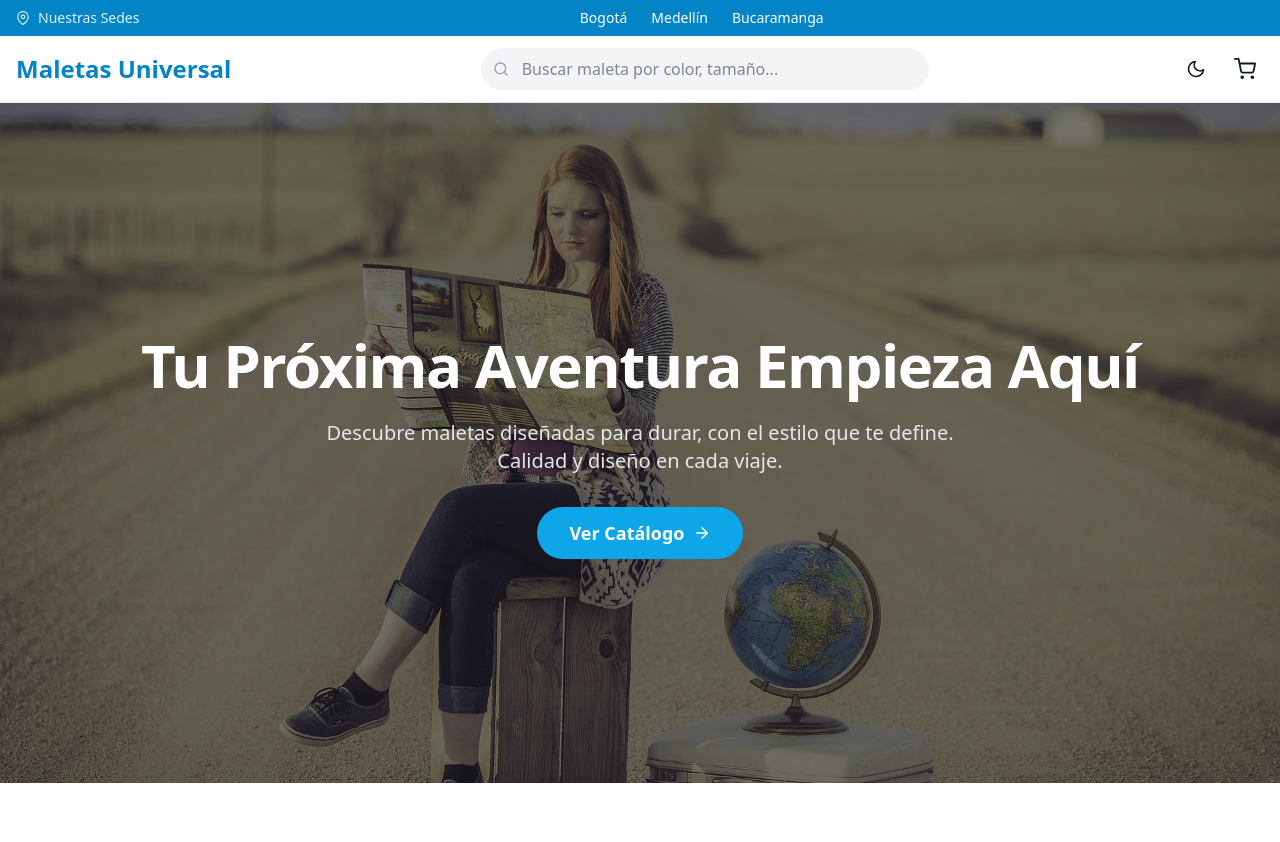
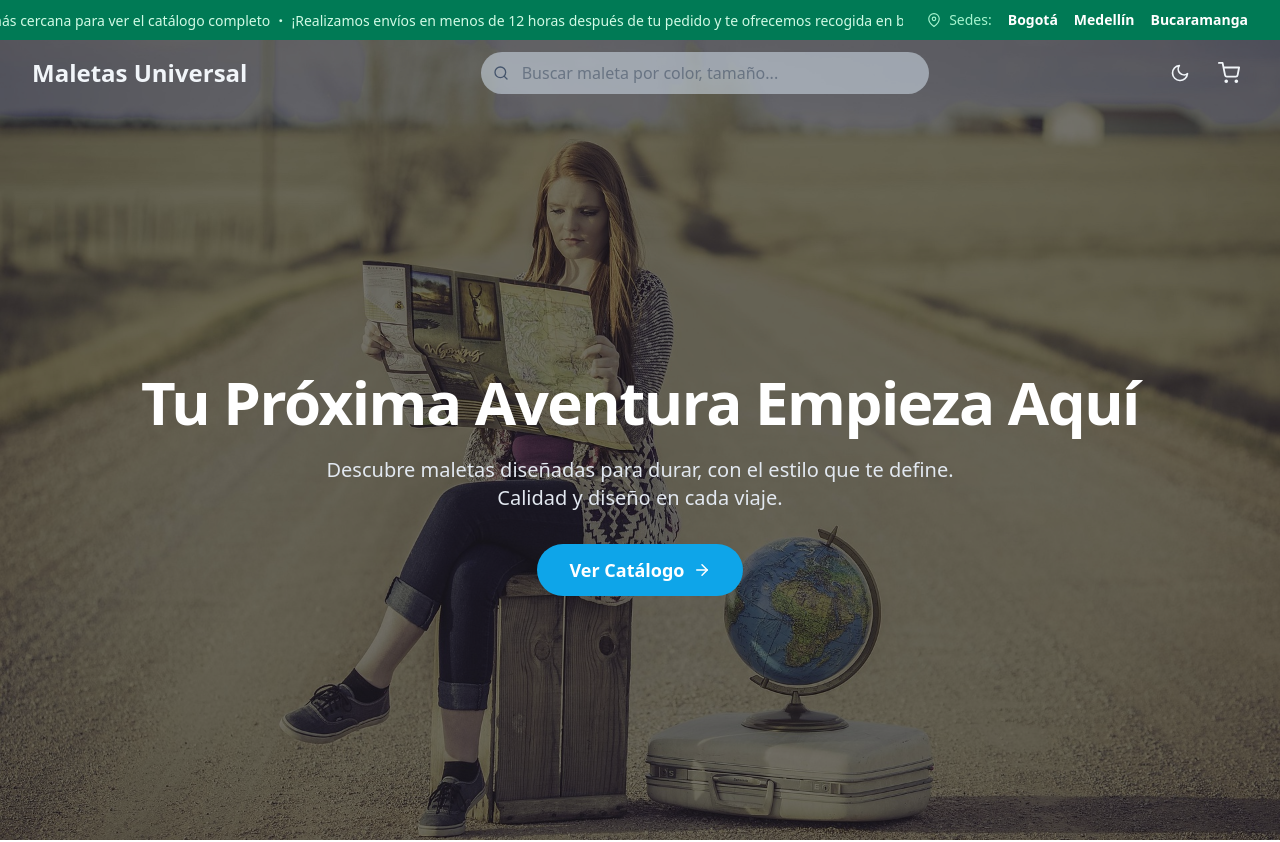
Before and after one commit to Jefffer/modern-suitcase-store, a React (Vite) app: page / in a window 1280 px wide. Shown: the top 842 px of the page. Built offline with nearby package versions, Linux system fonts and the light colour scheme.

Commit message:
feat: Add react-fast-marquee for animated top banner; update styles in HeroSection, Navbar, and Footer components

```diff
--- a/package.json
+++ b/package.json
@@ -14,6 +14,7 @@
     "@tailwindcss/vite": "^4.1.8",
     "react": "^19.1.0",
     "react-dom": "^19.1.0",
+    "react-fast-marquee": "^1.6.5",
     "react-icons": "^5.5.0",
     "tailwindcss": "^4.1.8"
   },
--- a/src/components/home/HeroSection.jsx
+++ b/src/components/home/HeroSection.jsx
@@ -6,22 +6,23 @@ import { FiArrowRight } from 'react-icons/fi';
 const HeroSection = () => {
   return (
     <section
-      className="relative h-[calc(100vh-120px)] min-h-[500px] flex items-center justify-center text-white"
+      // Cambiamos a 'h-screen' para que ocupe toda la altura de la ventana
+      className="relative h-screen min-h-[600px] flex items-center justify-center text-white"
       style={{ backgroundImage: `url(${HeroBackground})`, backgroundSize: 'cover', backgroundPosition: 'center' }}
     >
       {/* Capa de superposición oscura para contraste */}
       <div className="absolute inset-0 bg-black/50" />
 
-      {/* Contenido del Hero */}
-      <div className="relative z-10 text-center p-4 animate-fade-in-up">
+      {/* Contenido del Hero: Añadimos padding-top para compensar el header */}
+      <div className="relative z-10 text-center p-4 pt-24 animate-fade-in-up">
         <h1 className="text-4xl md:text-6xl font-extrabold tracking-tight leading-tight">
           Tu Próxima Aventura Empieza Aquí
         </h1>
-        <p className="mt-4 max-w-2xl mx-auto text-lg md:text-xl text-gray-200">
+        <p className="mt-4 max-w-2xl mx-auto text-lg md:text-xl text-slate-200">
           Descubre maletas diseñadas para durar, con el estilo que te define. Calidad y diseño en cada viaje.
         </p>
         <a
-          href="#catalogo" // En el futuro, esto puede ser un enlace a la sección de productos
+          href="#catalogo"
           className="mt-8 inline-flex items-center gap-2 bg-primary-light hover:bg-primary text-white font-bold text-lg px-8 py-3 rounded-full transition-transform duration-300 hover:scale-105"
         >
           Ver Catálogo
--- a/src/components/layouts/Footer.jsx
+++ b/src/components/layouts/Footer.jsx
@@ -2,8 +2,8 @@ import React from 'react';
 
 const Footer = () => {
   return (
-    <footer className="bg-gray-100 dark:bg-gray-800 border-t dark:border-gray-700">
-      <div className="container mx-auto px-4 py-6 text-center text-gray-600 dark:text-gray-400">
+    <footer className="bg-slate-50 dark:bg-slate-800 border-t dark:border-slate-700">
+      <div className="container mx-auto px-4 py-6 text-center text-slate-500 dark:text-slate-400">
         <p>&copy; {new Date().getFullYear()} Maletas Universal. Todos los derechos reservados.</p>
         <p className="text-sm mt-2">Diseñado con  inspiración en el futuro del viaje.</p>
       </div>
--- a/src/components/layouts/MainLayout.jsx
+++ b/src/components/layouts/MainLayout.jsx
@@ -1,14 +1,33 @@
-import React from 'react';
+import React, { useState, useEffect } from 'react';
 import TopBar from './TopBar';
 import Navbar from './Navbar';
 import Footer from './Footer';
 
 const MainLayout = ({ children }) => {
+  // const [isScrolled, setIsScrolled] = useState(false);
+
+  // useEffect(() => {
+  //   const handleScroll = () => {
+  //     // Si el scroll es mayor a 50px, cambiamos el estado
+  //     setIsScrolled(window.scrollY > 50);
+  //   };
+
+  //   // Agregamos el listener
+  //   window.addEventListener('scroll', handleScroll);
+
+  //   // Limpiamos el listener cuando el componente se desmonta
+  //   return () => {
+  //     window.removeEventListener('scroll', handleScroll);
+  //   };
+  // }, []);
+
   return (
-    <div className="flex flex-col min-h-screen bg-white dark:bg-gray-900 text-gray-900 dark:text-gray-100">
-       <TopBar />
-      <Navbar />
-      <main className="flex-grow container mx-auto">
+    <div className="flex flex-col min-h-screen bg-white dark:bg-slate-900 text-slate-700 dark:text-slate-300">
+      <TopBar />
+      {/* Pasamos el estado 'isScrolled' al Navbar */}
+      <Navbar/>
+      {/* Eliminamos las clases 'container' y 'mx-auto' de aquí */}
+      <main className="flex-grow">
         {children}
       </main>
       <Footer />
--- a/src/components/layouts/Navbar.jsx
+++ b/src/components/layouts/Navbar.jsx
@@ -1,50 +1,96 @@
-// src/components/layouts/Navbar.jsx
-import React from 'react';
+import React, { useState, useEffect } from 'react';
 import { FiShoppingCart, FiSun, FiMoon, FiSearch } from 'react-icons/fi';
 import { useTheme } from '../../context/ThemeContext';
 
 const Navbar = () => {
   const { theme, toggleTheme } = useTheme();
-  const itemCount = 0; // Placeholder
+  const itemCount = 0;
+  const [isScrolled, setIsScrolled] = useState(false);
+
+  useEffect(() => {
+    const handleScroll = () => {
+      setIsScrolled(window.scrollY > 40);
+    };
+    window.addEventListener('scroll', handleScroll);
+    return () => {
+      window.removeEventListener('scroll', handleScroll);
+    };
+  }, []);
+
+  const positionClasses = isScrolled ? 'fixed top-0' : 'absolute top-[40px]';
+
+  const backgroundClasses = isScrolled
+    ? 'bg-white/90 dark:bg-slate-900/90 backdrop-blur-sm border-b border-slate-200 dark:border-slate-800'
+    : 'border-b border-transparent bg-transparent hover:bg-white/90 dark:hover:bg-slate-900/90 hover:backdrop-blur-sm hover:border-slate-200 dark:hover:border-slate-800';
+
+  // --- LÓGICA DE COLOR PARA TEXTO Y LOGO ---
+  let logoColor;
+  if (isScrolled) {
+    // En scroll, usamos los colores primarios de la marca.
+    logoColor = 'text-primary dark:text-primary-dark';
+  } else {
+    // Sobre la imagen, el logo es claro.
+    logoColor = 'text-slate-100';
+    // SOLO en modo claro, al hacer hover, el logo vuelve a su color primario para contrastar con el fondo blanco.
+    if (theme === 'light') {
+      logoColor += ' group-hover:text-primary';
+    }
+  }
+
+  // --- LÓGICA DE COLOR PARA ICONOS ---
+  let iconColor;
+  if (isScrolled) {
+    // En scroll, los iconos toman el color del texto principal.
+    iconColor = 'text-slate-700 dark:text-slate-300';
+  } else {
+    // Sobre la imagen, los iconos son claros.
+    iconColor = 'text-slate-100';
+     // SOLO en modo claro, al hacer hover, los iconos se oscurecen.
+    if (theme === 'light') {
+      iconColor += ' group-hover:text-slate-700';
+    }
+  }
+
 
   return (
-    <header className="bg-white/80 dark:bg-gray-900/80 backdrop-blur-sm sticky top-0 z-50 transition-colors duration-300 border-b border-gray-200 dark:border-gray-800">
-      <nav className="container mx-auto px-4 py-3 flex justify-between items-center gap-4">
-        {/* Logo */}
+    // Añadimos la clase 'group' para habilitar 'group-hover' en los elementos hijos.
+    <header className={`group w-full z-50 transition-all duration-300 ${positionClasses} ${backgroundClasses}`}>
+      <nav className="w-full px-4 sm:px-6 lg:px-8 mx-auto py-3 flex justify-between items-center gap-4">
+
+        {/* Logo con clases de color dinámicas */}
         <div className="flex items-center">
-          <h1 className="text-2xl font-bold text-primary dark:text-primary-dark shrink-0">
+          <h1 className={`text-2xl font-bold shrink-0 transition-colors duration-300 ${logoColor}`}>
             Maletas Universal
           </h1>
-          {/* El DIV que contenía los enlaces a las sedes ha sido eliminado */}
         </div>
 
-        {/* Buscador Central */}
+        {/* Buscador (sin cambios, como se solicitó) */}
         <div className="flex-1 flex justify-center px-4">
           <div className="relative w-full max-w-md">
             <div className="absolute inset-y-0 left-0 pl-3 flex items-center pointer-events-none">
-              <FiSearch className="text-gray-400" />
+              <FiSearch className="text-slate-600 dark:text-slate-400" />
             </div>
             <input
               type="text"
               placeholder="Buscar maleta por color, tamaño..."
-              className="w-full pl-10 pr-4 py-2 bg-gray-100 dark:bg-gray-800 border border-transparent
+              className="w-full pl-10 pr-4 py-2 bg-slate-300/60 dark:bg-slate-800/80 border border-transparent
                          rounded-full focus:outline-none focus:ring-2 focus:ring-primary-light dark:focus:ring-primary-dark
                          transition-all duration-300"
             />
           </div>
         </div>
 
-        {/* Iconos de Acción */}
+        {/* Iconos de Acción con clases de color dinámicas */}
         <div className="flex items-center gap-3">
           <button
             onClick={toggleTheme}
-            className="p-2 rounded-full hover:bg-gray-200 dark:hover:bg-gray-700 transition-colors"
+            className={`p-2 rounded-full hover:bg-slate-200 dark:hover:bg-slate-700 transition-colors duration-300 ${iconColor}`}
             aria-label="Toggle theme"
           >
             {theme === 'light' ? <FiMoon size={20} /> : <FiSun size={20} />}
           </button>
 
-          <button className="relative p-2 rounded-full hover:bg-gray-200 dark:hover:bg-gray-700">
+          <button className={`relative p-2 rounded-full hover:bg-slate-200 dark:hover:bg-slate-700 transition-colors duration-300 ${iconColor}`}>
             <FiShoppingCart size={22} />
             {itemCount > 0 && (
               <span className="absolute -top-1 -right-1 block h-5 w-5 rounded-full bg-red-500 text-white text-xs flex items-center justify-center">
--- a/src/components/layouts/TopBar.jsx
+++ b/src/components/layouts/TopBar.jsx
@@ -1,32 +1,48 @@
-import React from 'react';
-import { FiMapPin } from 'react-icons/fi'; // Cambiamos el ícono a uno más apropiado para sedes
+import React from "react";
+import { FiMapPin } from "react-icons/fi";
+import Marquee from "react-fast-marquee";
 
 const TopBar = () => {
+  // El mensaje ahora no necesita el duplicado manual, aunque ayuda para un espaciado consistente.
+  const message =
+    "Selecciona tu sede más cercana para ver el catálogo completo ・ ¡Realizamos envíos en menos de 12 horas después de tu pedido y te ofrecemos recogida en bodega!";
+
   return (
-    <div className="bg-primary dark:bg-gray-800 text-white transition-colors duration-300">
-      <div className="container mx-auto px-4 py-2 flex items-center justify-center sm:justify-between">
-
-        {/* Mensaje de bienvenida con el nuevo ícono */}
-        <div className="hidden sm:flex items-center gap-2 text-sm text-sky-100 dark:text-gray-400">
-          <FiMapPin />
-          <span>Nuestras Sedes</span>
+    <div className="bg-emerald-700 dark:bg-emerald-900 text-white transition-colors duration-300 h-[40px] flex items-center justify-between gap-6">
+      {/* Parte Izquierda: El banner usando react-fast-marquee */}
+      <div className="flex-1 overflow-hidden">
+        {/* 2. Usa el componente Marquee en lugar de divs con clases de animación */}
+        <Marquee speed={30} gradient={false} pauseOnHover={true} >
+          {/* El componente se encarga de clonar el contenido para un bucle perfecto */}
+          <span className="text-sm font-medium text-emerald-100 mx-8">
+            {message}
+          </span>
+        </Marquee>
       </div>
 
-        {/* Enlaces de las Sedes (ACTUALIZADO) */}
-        <div className="flex items-center gap-6 text-sm font-medium">
-          <a href="/sede/bogota" className="text-white hover:text-sky-200 dark:hover:text-white transition-colors">
+      {/* Parte Derecha: Enlaces de selección de sede (sin cambios) */}
+      <div className="hidden sm:flex items-center gap-4 text-sm font-medium shrink-0 pr-4 sm:pr-6 lg:pr-8">
+        <span className="text-emerald-200 hidden lg:flex items-center gap-2">
+          <FiMapPin /> Sedes:
+        </span>
+        <a
+          href="/sede/bogota"
+          className="text-white font-semibold hover:text-emerald-200 transition-colors"
+        >
           Bogotá
         </a>
-          <a href="/sede/medellin" className="text-white hover:text-sky-200 dark:hover:text-white transition-colors">
+        <a
+          href="/sede/medellin"
+          className="text-white font-semibold hover:text-emerald-200 transition-colors"
+        >
           Medellín
         </a>
-          <a href="/sede/bucaramanga" className="text-white hover:text-sky-200 dark:hover:text-white transition-colors">
+        <a
+          href="/sede/bucaramanga"
+          className="text-white font-semibold hover:text-emerald-200 transition-colors"
+        >
           Bucaramanga
         </a>
-        </div>
-
-        {/* Espacio vacío para balancear en pantallas grandes */}
-        <div className="hidden sm:flex" />
       </div>
     </div>
   );
--- a/src/components/ui/ProductCard.jsx
+++ b/src/components/ui/ProductCard.jsx
@@ -8,7 +8,7 @@ const ProductCard = ({ product }) => {
       <img src={imageUrl} alt={name} className="w-full h-64 object-cover" />
       <div className="p-4">
         <h3 className="text-lg font-semibold truncate">{name}</h3>
-        <p className="text-gray-500 dark:text-gray-400 text-sm">{color}</p>
+        <p className="text-slate-500 dark:text-slate-400 text-sm">{color}</p>
         <div className="mt-4 flex justify-between items-center">
           <span className="text-xl font-bold text-primary dark:text-primary-dark">${price}</span>
           <button className="bg-primary-light text-white px-4 py-2 rounded-lg hover:bg-primary transition-colors">
--- a/src/pages/HomePage.jsx
+++ b/src/pages/HomePage.jsx
@@ -6,8 +6,11 @@ const HomePage = () => {
     <div>
       <HeroSection />
       {/* Aquí irán las próximas secciones, como la lista de productos */}
-      <div id="catalogo" className="container mx-auto py-16">
+      <div id="catalogo" className="w-full max-w-7xl mx-auto px-4 sm:px-6 lg:px-8 py-16">
         <h2 className="text-3xl font-bold text-center">Próximamente: Nuestro Catálogo</h2>
+        <p className="text-center mt-4 text-gray-600 dark:text-gray-400">
+          Estamos preparando una selección increíble de maletas para ti.
+        </p>
       </div>
     </div>
   );
```
Also changed, not shown: 1 other file (tests, documents, lock files or other folders). Lines whose indentation alone changed are shown as unchanged.
